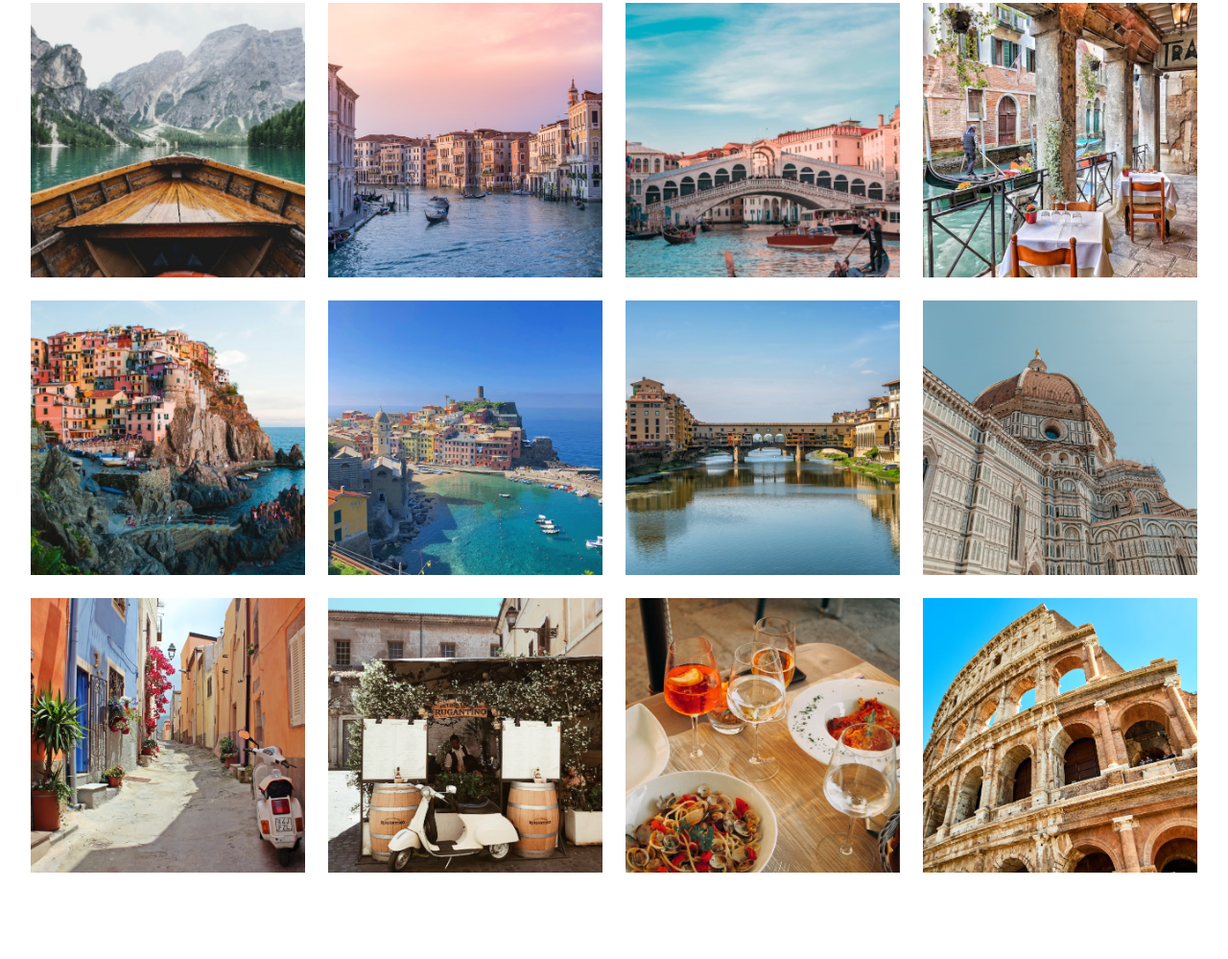
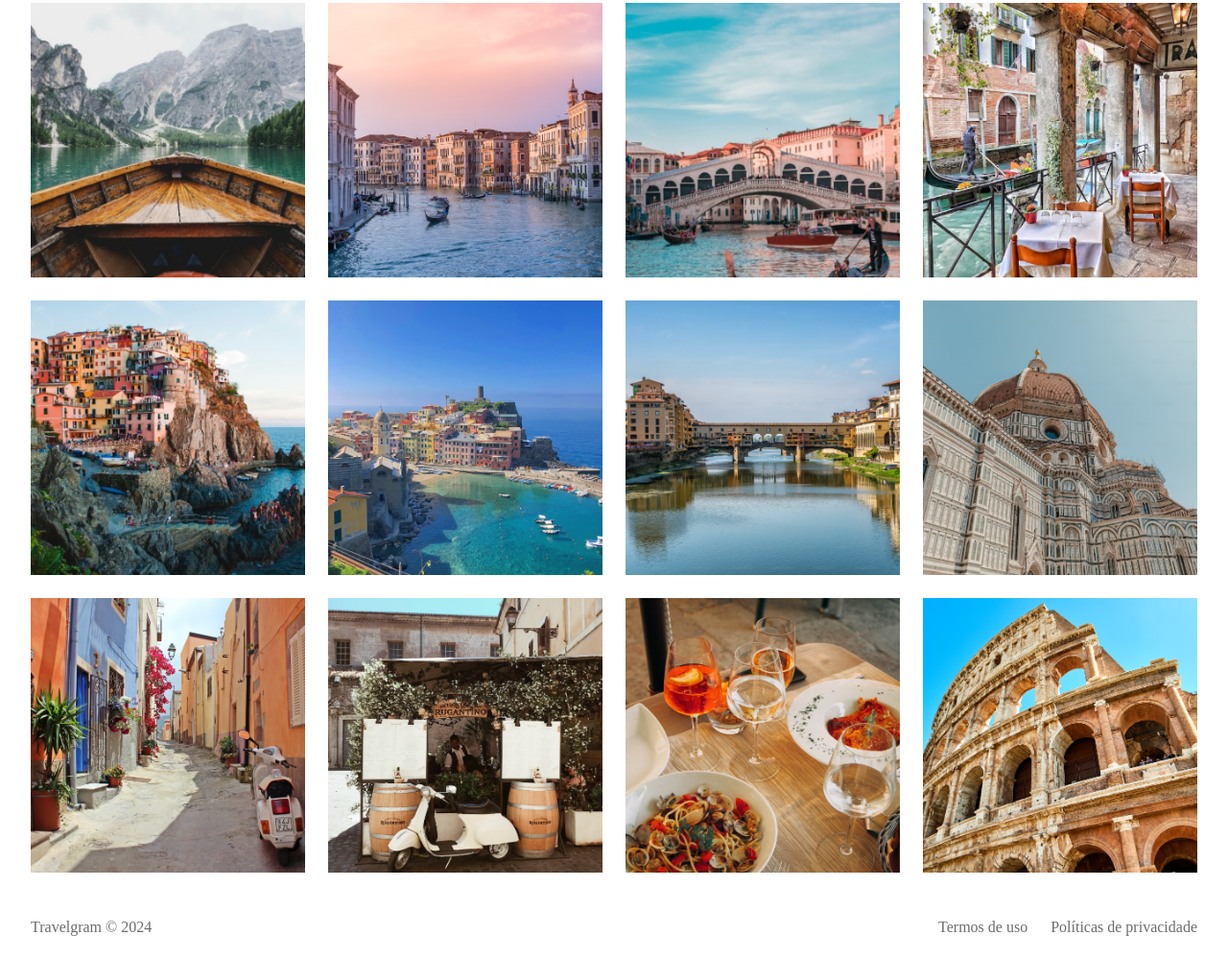
Before and after one commit to MairaLourencoDEV/Projeto-Travelgram, a plain HTML site: page index.html in a window 1280 px wide. Shown: the part 357-1356 px from the top of the page at 96% size. Before the commit the page ends 1290 px from the top, so only its background shows below. Drawn offline with Linux system fonts and the light colour scheme.

Commit message:
Done footer.

```diff
--- a/index.html
+++ b/index.html
@@ -76,5 +76,18 @@
         <img src="assets/images/Image 11.png" alt="...">
         <img src="assets/images/Image 12.png" alt="...">
     </main>
+
+    <footer class="container">
+        <span>
+            Travelgram &copy; 2024
+        </span>
+
+        <span>
+            Termos de uso
+        </span>
+        <span>
+            Políticas de privacidade
+        </span>
+    </footer>
 </body>
 </html>
--- /dev/null
+++ b/styles/footer.css
@@ -0,0 +1,9 @@
+footer {
+    display: flex;
+    gap: 24px;
+    padding-block: 24px;
+}
+
+footer span:nth-child(1) { /*Aqui está sendo definido qual o filho que se está buscando dentro da caixa(footer)*/
+    margin-right: auto;
+}
--- a/styles/index.css
+++ b/styles/index.css
@@ -2,3 +2,4 @@
 @import url(nav.css);
 @import url(header.css);
 @import url(main.css);
+@import url(footer.css);
```
